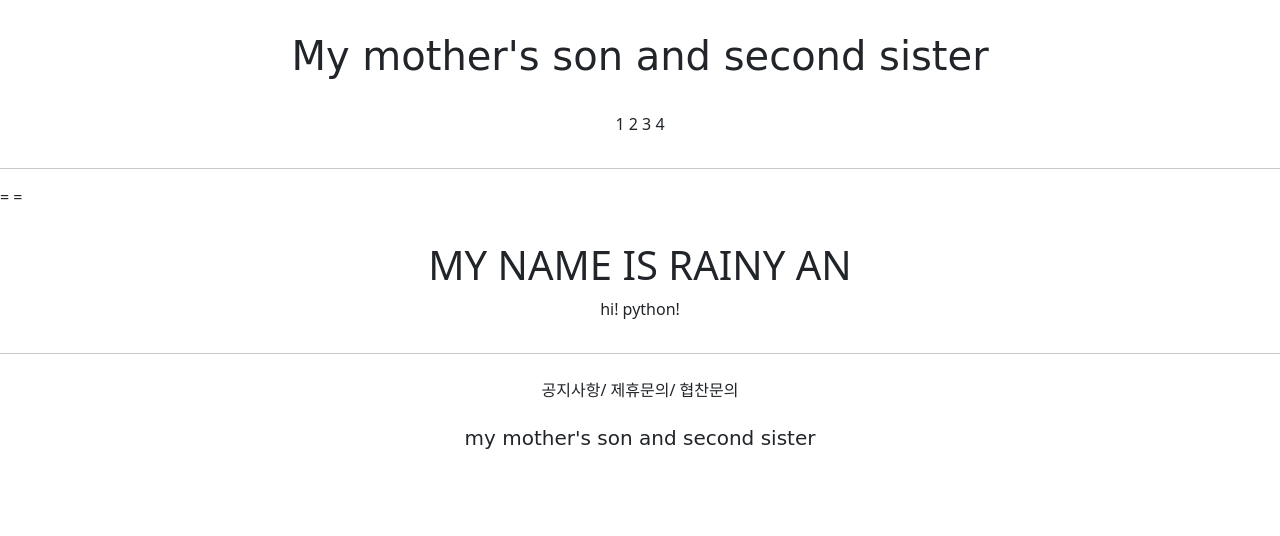
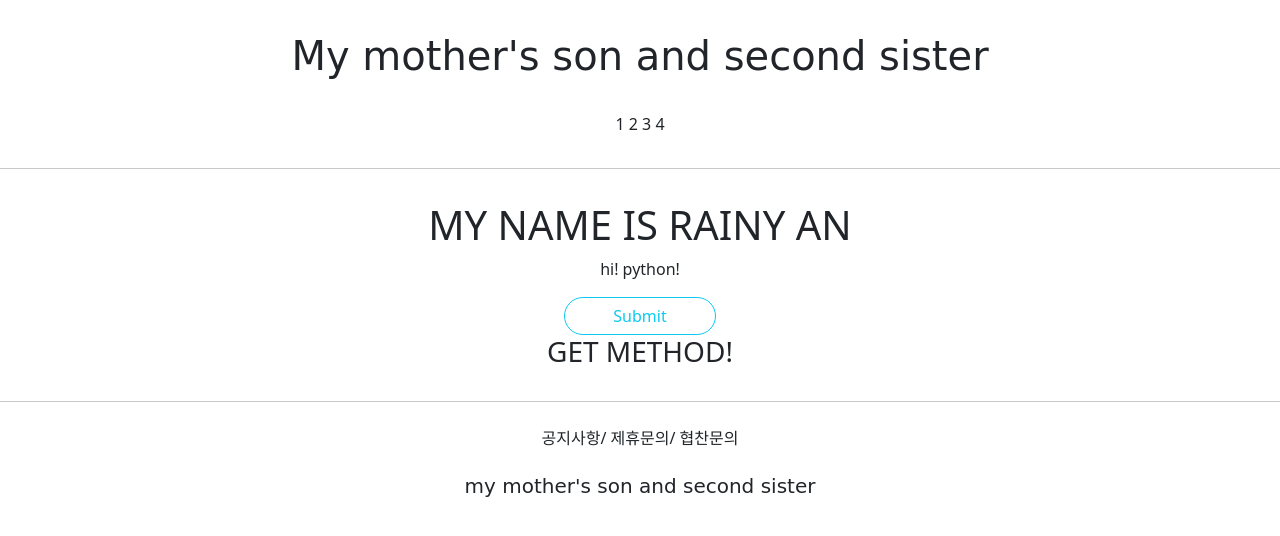
Before and after one commit to inrainy/gis_web_application2, a Django app: page /accounts/hi_world/ in a window 1280 px wide. Shown: the top 536 px of the page. Run offline with Django 3.2, Linux system fonts and the light colour scheme; parts of the project's set-up code (start-up, migrations or seed data) failed here and were passed over; some web fonts are replaced.

Commit message:
7.9.webapplication2.4

```diff
--- a/accountapp/templates/accountapp/hi_world.html
+++ b/accountapp/templates/accountapp/hi_world.html
@@ -1,13 +1,19 @@
 {% extends 'base.html' %}
 
 {% block content %}
-=
-=
+
     <div style="margin: 2rem; text-align: center">
 
         <h1>MY NAME IS RAINY AN</h1>
         <p>hi! python!</p>
-    <h3>{{ Text }}</h3>
+
+        <form action="/accounts/hi_world/" method="post">
+            {%  csrf_token %}
+            <input type="submit" class="btn btn-outline-info rounded-pill px-5">
+
+
+        </form>
+        <h3>{{ text }}</h3>
 
     </div>
 
--- a/accountapp/views.py
+++ b/accountapp/views.py
@@ -3,9 +3,9 @@ from django.shortcuts import render
 
 # Create your views here.
 def hi_world(request):
-    if request.method =='POST':
+    if request.method == "POST":
         return render(request, 'accountapp/hi_world.html',
-                      context={'text': 'POST METHOD!'})
+                      context={'text' : 'POST METHOD!'})
     else:
         return render(request, 'accountapp/hi_world.html',
-                      context={'text': 'GET METHOD!'})
+                      context={'text' : 'GET METHOD!'})
```
